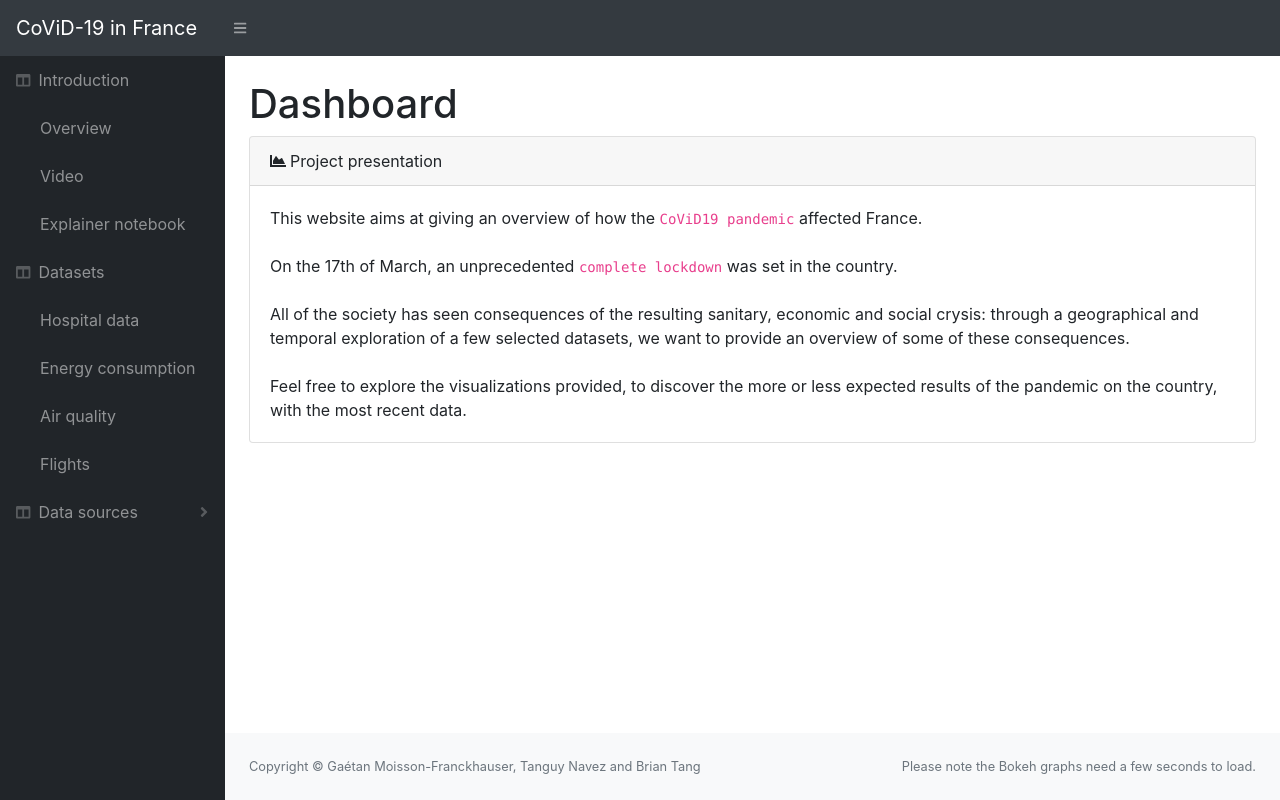
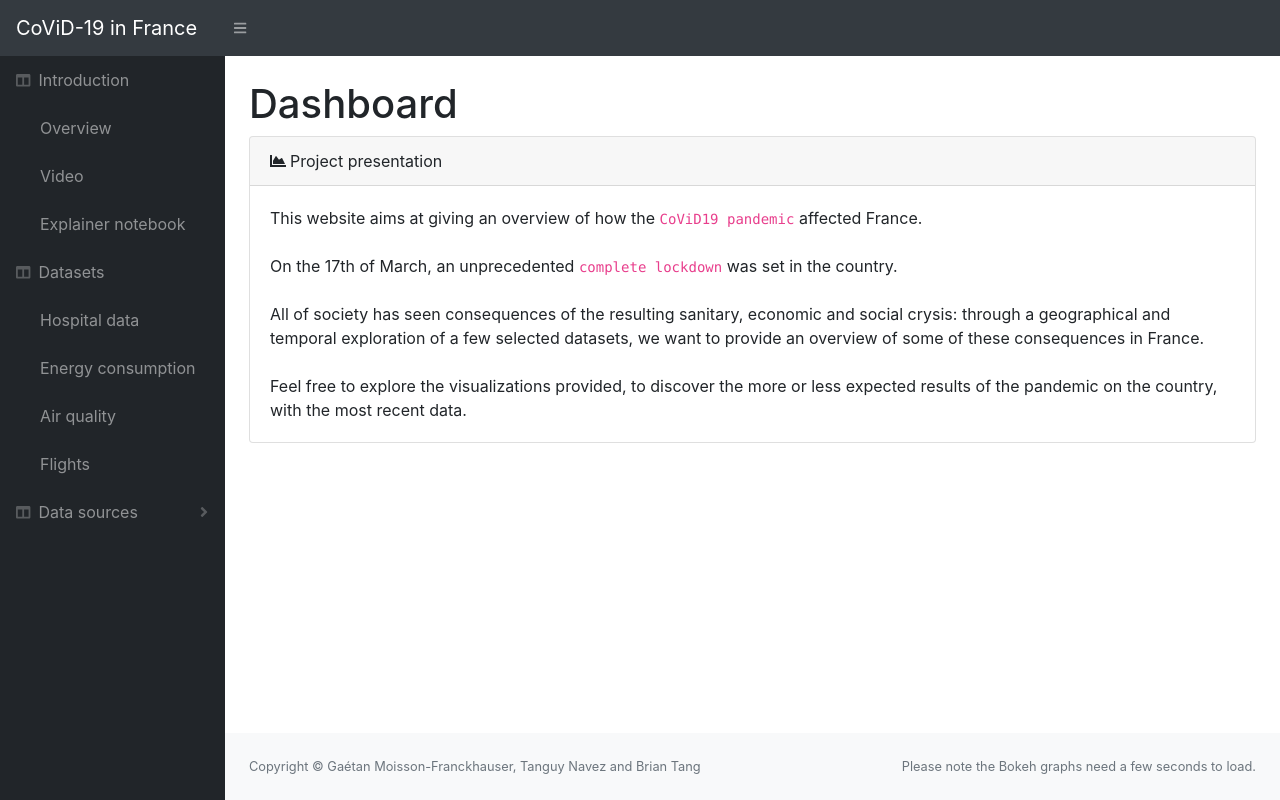
Before and after one commit to CubicOtter/Social-Data-Django-2020, a Django app: template django_embed/templates/index.html in a window 1280 px wide. Run offline with Django 3.2, Linux system fonts and the light colour scheme; the template is opened without the code that fills it, so the values that code supplies are empty; some libraries are stand-ins or nearby versions.

Commit message:
Updated Overview description

```diff
--- a/django_embed/templates/index.html
+++ b/django_embed/templates/index.html
@@ -184,8 +184,8 @@
 							<div class="card-header"><i class="fas fa-chart-area mr-1"></i>Project presentation</div>
                             <div class="card-body">This website aims at giving an overview of how the <code>CoViD19 pandemic</code> affected France.
 							<br></br>On the 17th of March, an unprecedented <code>complete lockdown</code> was set in the country.
-							<br></br>All of the society has seen consequences of the resulting sanitary, economic and social crysis: through a geographical and temporal exploration of a few selected datasets,
-							we want to provide an overview of some of these consequences.
+							<br></br>All of society has seen consequences of the resulting sanitary, economic and social crysis: through a geographical and temporal exploration of a few selected datasets,
+							we want to provide an overview of some of these consequences in France.
 							<br></br>Feel free to explore the visualizations provided, to discover the more or less expected results of the pandemic on the country, with the most recent data.
 							</div>
                         </div>
```
